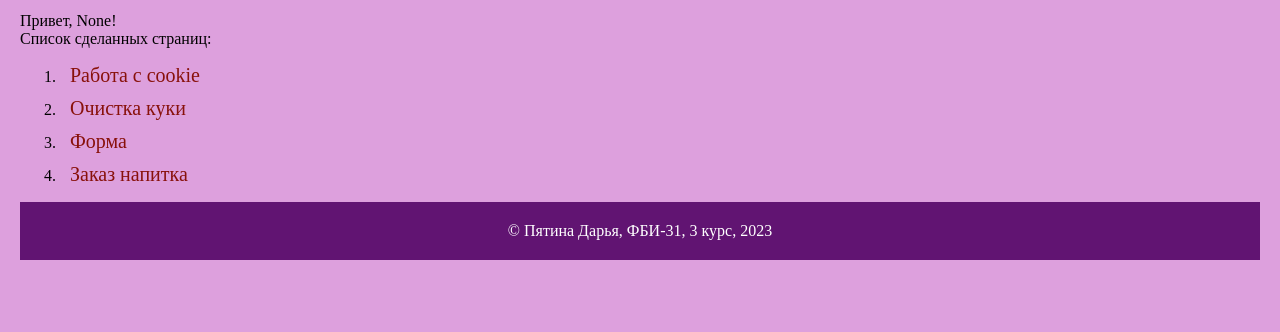
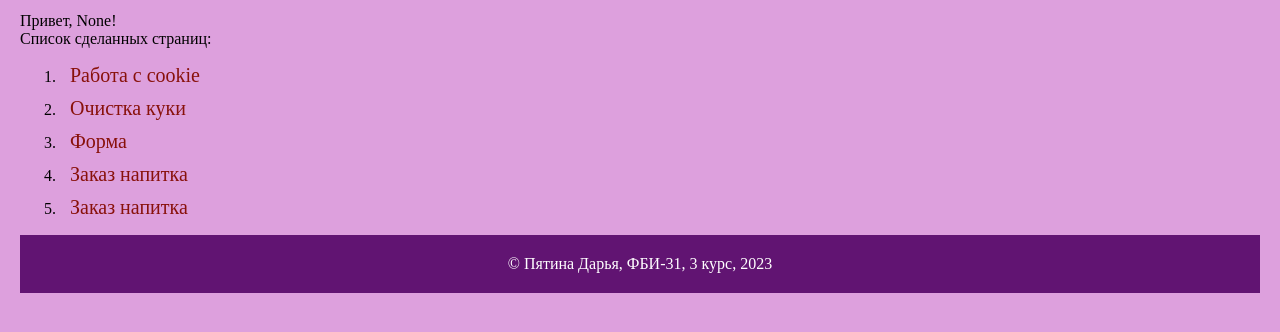
Before and after one commit to Dora59/web-back-labs, a Flask app: page /lab3/ in a window 1280 px wide. Shown: the part 171-503 px from the top of the page. Run offline with Flask 3, Linux system fonts and the light colour scheme.

Commit message:
Добавление ссылки на настройки отображения

```diff
--- a/templates/lab3/lab3.html
+++ b/templates/lab3/lab3.html
@@ -13,5 +13,6 @@
         <li><a href="/lab3/del_cookie">Очистка куки</a></li>
         <li><a href="/lab3/form1">Форма</a></li>
         <li><a href="/lab3/order">Заказ напитка</a></li>
+        <li><a href="/lab3/settings">Заказ напитка</a></li>
     </ol>
 {% endblock %}
```
